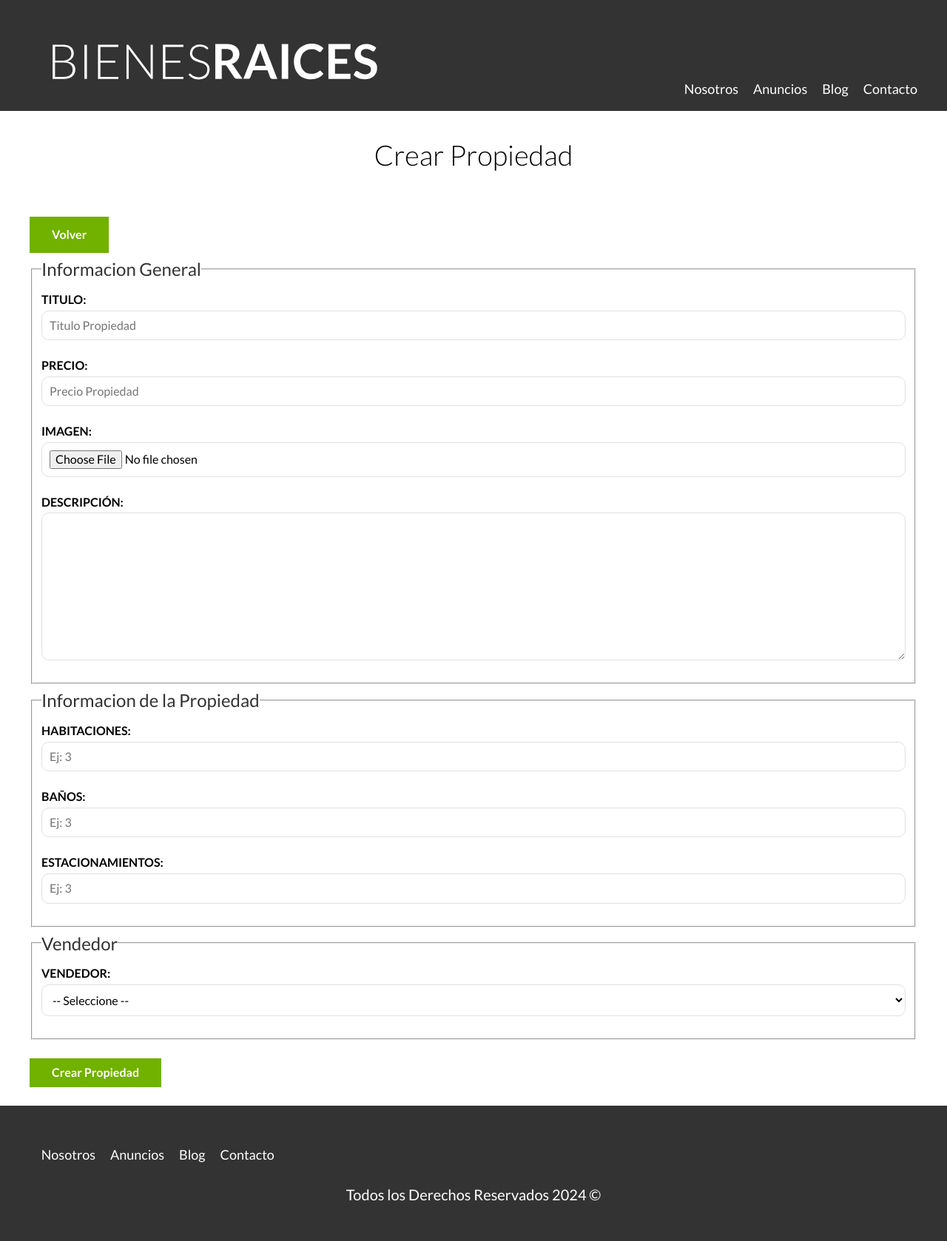
After one commit to Jorge22L/PropertyDevKits, a PHP site: page /admin/propiedades/crear.php in a window 1280 px wide. The commit adds this page. Shown: the whole page at 74% size. Run offline with PHP 8.4, Linux system fonts and the light colour scheme; style sheets or scripts are compiled from the project's sources; some libraries are stand-ins or nearby versions.

Commit message:
Agregando panel de admin

```diff
--- /dev/null
+++ b/admin/propiedades/crear.php
@@ -0,0 +1,94 @@
+<?php
+
+/** Conexión a Base de Datos */
+require '../../includes/config/database.php';
+$db = conectarDB();
+
+
+/** Ejecutar código después que el usuario envía el formulario */
+if($_SERVER['REQUEST_METHOD'] === 'POST')
+{
+    $titulo = $_POST['titulo'];
+    $precio = $_POST['precio'];
+    $imagen = "";
+    $descripcion = $_POST['descripcion'];
+    $habitaciones = $_POST['habitaciones'];
+    $wc = $_POST['wc'];
+    $estacionamiento = $_POST['estacionamientos'];
+    $vendedores_id = $_POST['vendedor'];
+
+    /* Insertar en base de datos */
+    $sql = "INSERT INTO bienesraices.propiedades (titulo, precio, imagen, descripcion, habitaciones, wc, estacionamiento, fechaCreacion, vendedores_id) VALUES ('$titulo', '$precio', '$imagen', '$descripcion', '$habitaciones', '$wc', '$estacionamiento', now(), '$vendedores_id')";
+
+    $resultado = mysqli_query($db, $sql);
+    if($resultado)
+    {
+        header("Location: /admin");
+    }
+}
+
+require '../../includes/funciones.php';
+
+incluirTemplate('header');
+
+?>
+
+<main class="contenedor seccion">
+    <h1>Crear Propiedad</h1>
+
+    <a href="/admin" class="boton boton-verde">Volver</a>
+
+    <form class="formulario" method="POST">
+        <fieldset>
+            <legend>Informacion General</legend>
+
+            <label for="titulo">Titulo:</label>
+            <input type="text" name="titulo" id="titulo" placeholder="Titulo Propiedad">
+
+            <label for="precio">Precio:</label>
+            <input type="number" name="precio" id="precio" placeholder="Precio Propiedad">
+
+            <label for="imagen">Imagen:</label>
+            <input type="file" id="imagen">
+
+            <label for="descripcion">Descripción:</label>
+            <textarea name="descripcion" id="descripcion">
+
+            </textarea>
+
+        </fieldset>
+
+        <fieldset>
+            <legend>Informacion de la Propiedad</legend>
+
+            <label for="habitaciones">Habitaciones:</label>
+            <input type="number" name="habitaciones" id="habitaciones" placeholder="Ej: 3">
+
+            <label for="wc">Baños:</label>
+            <input type="number" name="wc" id="wc" placeholder="Ej: 3">
+
+            <label for="estacionamientos">Estacionamientos:</label>
+            <input type="number" name="estacionamientos" id="estacionamientos" placeholder="Ej: 3">
+
+        </fieldset>
+
+        <fieldset>
+            <legend>Vendedor</legend>
+
+            <label for="vendedor">Vendedor:</label>
+            <select name="vendedor" id="vendedor">
+                <option value="0">-- Seleccione --</option>
+                <option value="1">Vendedor 1</option>
+                <option value="2">Vendedor 2</option>
+            </select>
+
+        </fieldset>
+
+        <input type="submit" value="Crear Propiedad" class="boton boton-verde">
+    </form>
+
+</main>
+
+<?php
+incluirTemplate('footer');
+?>
--- /dev/null
+++ b/includes/config/database.php
@@ -0,0 +1,14 @@
+<?php
+
+function conectarDB() : mysqli
+{
+    $db = mysqli_connect("localhost", "root", "1234", "bienesraices");
+
+    if(!$db)
+    {
+        echo "Error: No se pudo conectar a la base de datos";
+        exit;
+    }
+
+    return $db;
+}
--- a/includes/templates/footer.php
+++ b/includes/templates/footer.php
@@ -10,7 +10,7 @@
     <p class="copyright">Todos los Derechos Reservados 2024 &copy;</p>
 </footer>
 
-<script src="build/js/bundle.min.js"></script>
+<script src="/build/js/bundle.min.js"></script>
 </body>
 
 </html>
--- a/includes/templates/header.php
+++ b/includes/templates/header.php
@@ -5,7 +5,7 @@
     <meta charset="UTF-8">
     <meta name="viewport" content="width=device-width, initial-scale=1.0">
     <title>Bienes Raices</title>
-    <link rel="stylesheet" href="build/css/app.css">
+    <link rel="stylesheet" href="/build/css/app.css">
 </head>
 
 <body>
--- a/src/scss/app.scss
+++ b/src/scss/app.scss
@@ -14,4 +14,6 @@
 @import 'layout/contactar';
 @import 'layout/inferior';
 @import 'layout/testimoniales';
+@import 'layout/formularios';
 @import 'internas/nosotros';
+@import 'internas/admin';
--- a/src/scss/base/_botones.scss
+++ b/src/scss/base/_botones.scss
@@ -9,3 +9,11 @@
 .boton-verde{
     @include boton($verde, inline-block);
 }
+
+.boton-rojo{
+    @include boton($rojo, inline-block);
+}
+
+.boton-rojo-block{
+    @include boton($rojo, block);
+}
--- a/src/scss/base/_variables.scss
+++ b/src/scss/base/_variables.scss
@@ -15,6 +15,7 @@ $verde: #71B100;
 $blanco: #FFFFFF;
 $gris: #e1e1e1;
 $grisOscuro: #333333;
+$rojo: #e52e2e;
 
 $separacion: 5rem;
 
--- /dev/null
+++ b/src/scss/internas/_admin.scss
@@ -0,0 +1,21 @@
+table.propiedades{
+    margin-top: 4rem;
+    width: 100%;
+    border-spacing: 0;
+
+    thead{
+        background-color: $verde;
+        th{
+            color: $blanco;
+            padding: 2rem;
+        }
+    }
+
+    tbody{
+        text-align: center;
+    }
+
+    .imagen-tabla{
+        width: 10rem;
+    }
+}
--- /dev/null
+++ b/src/scss/layout/_formularios.scss
@@ -0,0 +1,36 @@
+.formulario
+{
+    p{
+        font-size: 1.4rem;
+        color: $grisOscuro;
+        margin: 2rem 0 0 0;
+    }
+
+    legend{
+        font-size: 2.4rem;
+        color: $grisOscuro;
+    }
+
+    label{
+        font-weight: $bold;
+        display: block;
+        text-transform: uppercase;
+    }
+
+    input:not([type="submit"]),
+    textarea, select{
+        padding: 1rem;
+        display: block;
+        width: 100%;
+        background-color: $blanco;
+        border: 1px solid $gris;
+        border-radius: 1rem;
+        margin-bottom: 2rem;
+    }
+
+    textarea{
+        height: 200px;
+    }
+
+
+}
```
Also changed, not shown: admin/index.php (added, +57 -0 lines).
